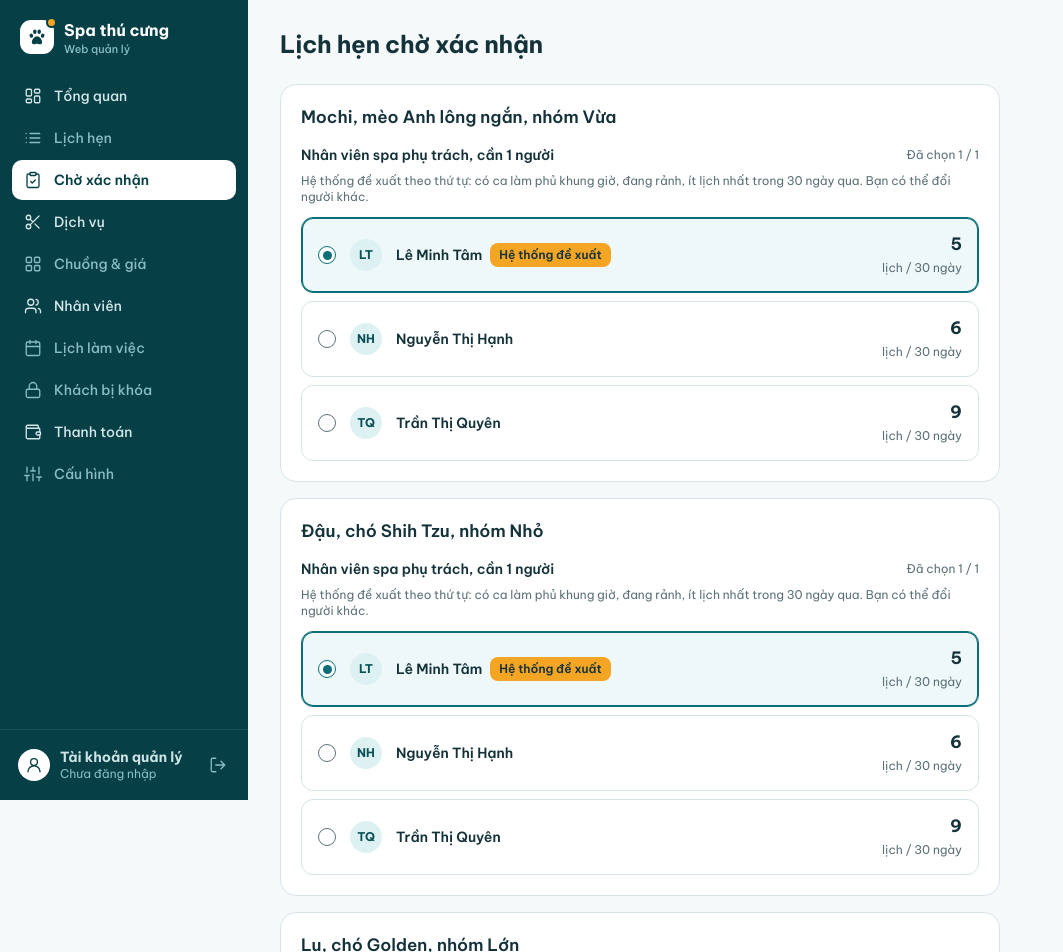
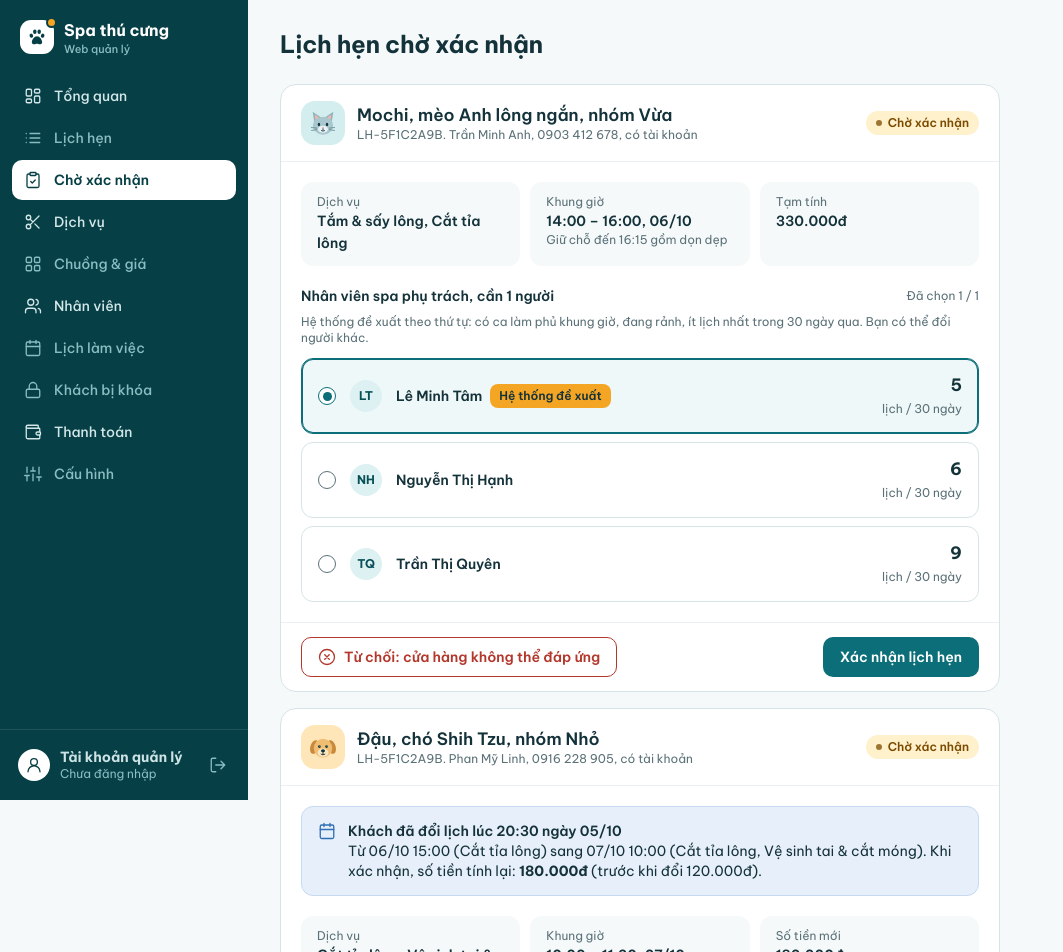
Before and after one commit to dl1803/pet-spa-management, a Next.js app in the folder frontend/manager-web/: page /cho-xac-nhan in a window 1280 px wide. Shown: the top 952 px of the page, without its empty margins (0-1063 px from the left). Built offline with nearby package versions, Linux system fonts and the light colour scheme.

Commit message:
feat(manager-web): dựng xác nhận và từ chối lịch spa kèm phản hồi giá thay đổi

```diff
--- /dev/null
+++ b/frontend/manager-web/features/pending/components/pending-reason-alert.tsx
@@ -0,0 +1,35 @@
+import { Alert } from "@/components/feedback/alert";
+import { formatMoney } from "@/lib/format";
+import { formatEventMoment, formatSlotMoment, type SpaPendingReason } from "../spa-summary";
+
+type PendingReasonAlertProps = {
+  reason: SpaPendingReason;
+  // VND do server tính (số tiền sau khi xác nhận khi khách đã đổi lịch); chỉ hiển thị, không tính lại ở web.
+  amount: number;
+  // Thông tin hiện tại của lịch, để nêu “sang …” khi khách đổi lịch.
+  slotStart: string;
+  serviceNames: string[];
+  hasAccount: boolean;
+  className?: string;
+};
+
+// MW-04 vùng 7 – ghi chú lý do chờ xác nhận (UI-Screens.md, UI demo). Chỉ hiện khi có thông tin lý do (UI-Screens G-08).
+export function PendingReasonAlert({ reason, amount, slotStart, serviceNames, hasAccount, className }: PendingReasonAlertProps) {
+  if (reason.kind === "CustomerChanged") {
+    return (
+      <Alert tone="info" icon="calendar" title={`Khách đã đổi lịch lúc ${formatEventMoment(reason.changedAt)}`} className={className}>
+        Từ {formatSlotMoment(reason.previousSlotStart)} ({reason.previousServiceNames.join(", ")}) sang {formatSlotMoment(slotStart)} (
+        {serviceNames.join(", ")}). Khi xác nhận, số tiền tính lại: <b className="tabular-nums">{formatMoney(amount)}</b> (trước khi
+        đổi {formatMoney(reason.previousAmount)}).
+      </Alert>
+    );
+  }
+
+  const removed = reason.removedStaffNames.length > 0 ? `, phân công cũ (${reason.removedStaffNames.join(", ")}) đã được gỡ` : "";
+  return (
+    <Alert tone="warn" icon="users" title="Cần phân công lại" className={className}>
+      Nhân viên {reason.deactivatedStaffName} bị vô hiệu hóa lúc {formatEventMoment(reason.deactivatedAt)}. Lịch đã quay về Chờ
+      xác nhận{removed}.{hasAccount ? " Khách hàng đã nhận thông báo." : ""}
+    </Alert>
+  );
+}
--- /dev/null
+++ b/frontend/manager-web/features/pending/components/spa-info-grid.tsx
@@ -0,0 +1,35 @@
+import { formatMoney } from "@/lib/format";
+import { formatHoldUntil, formatSlotRange } from "../spa-summary";
+
+type SpaInfoGridProps = {
+  serviceNames: string[];
+  // ISO 8601.
+  slotStart: string;
+  slotEnd: string;
+  bufferMinutes: number;
+  // VND do server tính; chỉ hiển thị, không tính lại ở web (Frontend-Conventions mục 11).
+  amount: number;
+  // Lịch khách đã đổi: nhãn “Số tiền mới” thay cho “Tạm tính” (UI demo MW-04).
+  isCustomerChanged: boolean;
+};
+
+function InfoCell({ label, value, note }: { label: string; value: string; note?: string }) {
+  return (
+    <div className="rounded-xl bg-mist px-4 py-3">
+      <div className="text-xs text-muted">{label}</div>
+      <div className="break-words font-semibold">{value}</div>
+      {note && <div className="text-xs text-muted">{note}</div>}
+    </div>
+  );
+}
+
+// MW-04 vùng 4 cho lịch spa: Dịch vụ, Khung giờ (kèm giờ giữ chỗ), Tạm tính hoặc Số tiền mới. Chỉ hiển thị, không gửi lên API.
+export function SpaInfoGrid({ serviceNames, slotStart, slotEnd, bufferMinutes, amount, isCustomerChanged }: SpaInfoGridProps) {
+  return (
+    <div className="mb-5 grid grid-cols-3 gap-2.5 max-[640px]:grid-cols-1">
+      <InfoCell label="Dịch vụ" value={serviceNames.join(", ")} />
+      <InfoCell label="Khung giờ" value={formatSlotRange(slotStart, slotEnd)} note={formatHoldUntil(slotEnd, bufferMinutes)} />
+      <InfoCell label={isCustomerChanged ? "Số tiền mới" : "Tạm tính"} value={formatMoney(amount)} />
+    </div>
+  );
+}
--- /dev/null
+++ b/frontend/manager-web/features/pending/components/staff-assignment-card.tsx
@@ -0,0 +1,145 @@
+"use client";
+
+import { useId, useState } from "react";
+import { Controller, useForm, useWatch } from "react-hook-form";
+import { PetAvatar } from "@/components/domain/pet-avatar";
+import { Icon } from "@/components/icons";
+import { Badge } from "@/components/ui/badge";
+import { Button } from "@/components/ui/button";
+import { Card, CardBody, CardFooter } from "@/components/ui/card";
+import { ConfirmDialog } from "@/components/ui/confirm-dialog";
+import type { ConfirmSpaRequest, Species, SpaSuggestions } from "@/lib/api/types";
+import { formatAppointmentCode } from "@/lib/format";
+import { getInitialStaffIds, isStaffSelectionComplete } from "../staff-selection";
+import type { SpaPendingReason } from "../spa-summary";
+import { PendingReasonAlert } from "./pending-reason-alert";
+import { SpaInfoGrid } from "./spa-info-grid";
+import { StaffAssignmentPanel } from "./staff-assignment-panel";
+
+type StaffAssignmentCardProps = {
+  appointmentId: string;
+  title: string;
+  customerName: string;
+  customerPhone: string;
+  hasAccount: boolean;
+  species: Species;
+  serviceNames: string[];
+  // ISO 8601.
+  slotStart: string;
+  slotEnd: string;
+  bufferMinutes: number;
+  // VND do server tính; web chỉ hiển thị.
+  amount: number;
+  pendingReason: SpaPendingReason | null;
+  suggestions: SpaSuggestions;
+  onConfirm: (request: ConfirmSpaRequest) => void;
+  onReject: () => void;
+};
+
+// MW-04 vùng 3, 4, 5, 6, 7 cho lịch spa và hộp thoại MW-04·D1 (UI-Screens.md). Quản lý xem thông tin lịch, chọn đủ nhân viên
+// rồi xác nhận, hoặc từ chối khi cửa hàng không đáp ứng được. Số tiền chỉ hiển thị: backend tính lại khi xác nhận (BR-26);
+// trùng lịch, ngoài ca do backend kiểm tra khi xác nhận (UI-Screens G-08).
+export function StaffAssignmentCard({
+  appointmentId,
+  title,
+  customerName,
+  customerPhone,
+  hasAccount,
+  species,
+  serviceNames,
+  slotStart,
+  slotEnd,
+  bufferMinutes,
+  amount,
+  pendingReason,
+  suggestions,
+  onConfirm,
+  onReject,
+}: StaffAssignmentCardProps) {
+  const titleId = `${useId()}-title`;
+  const { control } = useForm<{ staffIds: string[] }>({
+    defaultValues: { staffIds: getInitialStaffIds(suggestions) },
+  });
+  const staffIds = useWatch({ control, name: "staffIds" });
+  const [isRejecting, setIsRejecting] = useState(false);
+  const canConfirm = isStaffSelectionComplete(staffIds, suggestions.staffRequired);
+
+  return (
+    <section aria-labelledby={titleId}>
+      <Card>
+        <div className="flex items-center gap-3 border-b border-line-soft px-5 py-4 max-[640px]:flex-wrap">
+          <PetAvatar species={species} />
+          <div className="min-w-0 grow">
+            <h2 id={titleId} className="break-words">{title}</h2>
+            <p className="text-xs text-muted">
+              {formatAppointmentCode(appointmentId)}. {customerName}, {customerPhone}, {hasAccount ? "có tài khoản" : "khách vãng lai"}
+            </p>
+          </div>
+          <Badge tone="st-1">Chờ xác nhận</Badge>
+        </div>
+        <CardBody>
+          {pendingReason && (
+            <PendingReasonAlert
+              reason={pendingReason}
+              amount={amount}
+              slotStart={slotStart}
+              serviceNames={serviceNames}
+              hasAccount={hasAccount}
+              className="mb-5"
+            />
+          )}
+          <SpaInfoGrid
+            serviceNames={serviceNames}
+            slotStart={slotStart}
+            slotEnd={slotEnd}
+            bufferMinutes={bufferMinutes}
+            amount={amount}
+            isCustomerChanged={pendingReason?.kind === "CustomerChanged"}
+          />
+          <Controller
+            control={control}
+            name="staffIds"
+            render={({ field }) => (
+              <StaffAssignmentPanel
+                suggestions={suggestions}
+                selectedStaffIds={field.value}
+                onSelectedStaffIdsChange={field.onChange}
+              />
+            )}
+          />
+        </CardBody>
+        <CardFooter>
+          <Button variant="danger" onClick={() => setIsRejecting(true)}>
+            <Icon name="x-circle" className="size-[18px]" />
+            Từ chối: cửa hàng không thể đáp ứng
+          </Button>
+          <div className="ml-auto">
+            <Button disabled={!canConfirm} onClick={() => onConfirm({ staffIds })}>
+              Xác nhận lịch hẹn
+            </Button>
+          </div>
+        </CardFooter>
+      </Card>
+
+      {isRejecting && (
+        <ConfirmDialog
+          icon="x-circle"
+          tone="danger"
+          title="Từ chối lịch hẹn này?"
+          description="Dùng khi cửa hàng không có nhân viên hoặc chuồng phù hợp."
+          confirmLabel="Từ chối lịch hẹn"
+          onConfirm={() => {
+            setIsRejecting(false);
+            onReject();
+          }}
+          onCancel={() => setIsRejecting(false)}
+        >
+          <p>
+            Lịch chuyển sang Đã hủy với lý do cửa hàng không thể đáp ứng. Khách có tài khoản nhận thông báo kèm lý do;
+            khách vãng lai được lễ tân gọi báo.
+          </p>
+        </ConfirmDialog>
+      )}
+    </section>
+  );
+}
--- a/frontend/manager-web/features/pending/screens/pending-screen.tsx
+++ b/frontend/manager-web/features/pending/screens/pending-screen.tsx
@@ -1,49 +1,41 @@
 "use client";
 
-// MW-04 Xử lý lịch hẹn chờ xác nhận – UI-Screens.md. Hiện có vùng 5 (nhân viên spa phụ trách) và vùng 3, 4, 6, 8
-// (thông tin lịch, chọn chuồng, xác nhận, từ chối lịch lưu trú), dùng dữ liệu mô phỏng; chưa gọi API.
+// MW-04 Xử lý lịch hẹn chờ xác nhận – UI-Screens.md. Hiện có vùng 3, 4, 5, 6, 7 (lịch spa) và vùng 3, 4, 6, 8 (lịch lưu trú),
+// dùng dữ liệu mô phỏng; chưa gọi API.
 import { useState } from "react";
-import { Controller, useForm } from "react-hook-form";
 import { useToast } from "@/components/feedback/toast";
 import { formatAppointmentCode } from "@/lib/format";
-import type { ConfirmHotelRequest } from "@/lib/api/types";
+import type { ConfirmHotelRequest, ConfirmSpaRequest } from "@/lib/api/types";
 import { CageAssignmentCard } from "../components/cage-assignment-card";
 import { PendingEmptyState } from "../components/pending-empty-state";
-import { StaffAssignmentPanel } from "../components/staff-assignment-panel";
+import { StaffAssignmentCard } from "../components/staff-assignment-card";
 import { MOCK_CAGE_ASSIGNMENTS, MOCK_STAFF_ASSIGNMENTS, type MockCageAssignment, type MockStaffAssignment } from "../mock-data";
-import { getInitialStaffIds } from "../staff-selection";
+import { getSpaConfirmMessage } from "../spa-summary";
 
-function StaffAssignmentCard({ appointmentId, title, suggestions }: MockStaffAssignment) {
-  const { control } = useForm<{ staffIds: string[] }>({
-    defaultValues: { staffIds: getInitialStaffIds(suggestions) },
-  });
-  const titleId = `assignment-${appointmentId}`;
-
-  return (
-    <section aria-labelledby={titleId} className="rounded-2xl border border-line bg-white p-5">
-      <h2 id={titleId} className="mb-4">{title}</h2>
-      <Controller
-        control={control}
-        name="staffIds"
-        render={({ field }) => (
-          <StaffAssignmentPanel
-            suggestions={suggestions}
-            selectedStaffIds={field.value}
-            onSelectedStaffIdsChange={field.onChange}
-          />
-        )}
-      />
-    </section>
-  );
-}
+const REJECTED_MESSAGE = "Đã từ chối lịch hẹn. Khách đã được thông báo.";
 
 export function PendingScreen() {
   const { showSuccess } = useToast();
-  // Lịch lưu trú đã xử lý rời danh sách, như khi backend đổi trạng thái khỏi Chờ xác nhận.
+  // Lịch đã xử lý rời danh sách, như khi backend đổi trạng thái khỏi Chờ xác nhận.
+  const [staffAssignments, setStaffAssignments] = useState<MockStaffAssignment[]>(MOCK_STAFF_ASSIGNMENTS);
   const [cageAssignments, setCageAssignments] = useState<MockCageAssignment[]>(MOCK_CAGE_ASSIGNMENTS);
+
+  function removeStaffAssignment(appointmentId: string) {
+    setStaffAssignments((current) => current.filter((item) => item.appointmentId !== appointmentId));
+  }
 
   function removeCageAssignment(appointmentId: string) {
     setCageAssignments((current) => current.filter((item) => item.appointmentId !== appointmentId));
+  }
+
+  function handleConfirmSpa(assignment: MockStaffAssignment, { staffIds }: ConfirmSpaRequest) {
+    removeStaffAssignment(assignment.appointmentId);
+    showSuccess(getSpaConfirmMessage(assignment, staffIds));
+  }
+
+  function handleRejectSpa({ appointmentId }: MockStaffAssignment) {
+    removeStaffAssignment(appointmentId);
+    showSuccess(REJECTED_MESSAGE);
   }
 
   function handleConfirm({ appointmentId, suggestions, cages }: MockCageAssignment, { cageId }: ConfirmHotelRequest) {
@@ -55,10 +47,10 @@ export function PendingScreen() {
 
   function handleReject({ appointmentId }: MockCageAssignment) {
     removeCageAssignment(appointmentId);
-    showSuccess("Đã từ chối lịch hẹn. Khách đã được thông báo.");
+    showSuccess(REJECTED_MESSAGE);
   }
 
-  const isEmpty = MOCK_STAFF_ASSIGNMENTS.length === 0 && cageAssignments.length === 0;
+  const isEmpty = staffAssignments.length === 0 && cageAssignments.length === 0;
 
   return (
     <div>
@@ -69,8 +61,13 @@ export function PendingScreen() {
         </div>
       ) : (
         <div className="mt-6 flex max-w-[720px] flex-col gap-4">
-          {MOCK_STAFF_ASSIGNMENTS.map((assignment) => (
-            <StaffAssignmentCard key={assignment.appointmentId} {...assignment} />
+          {staffAssignments.map((assignment) => (
+            <StaffAssignmentCard
+              key={assignment.appointmentId}
+              {...assignment}
+              onConfirm={(request) => handleConfirmSpa(assignment, request)}
+              onReject={() => handleRejectSpa(assignment)}
+            />
           ))}
           {cageAssignments.map((assignment) => (
             <CageAssignmentCard
--- a/frontend/manager-web/package.json
+++ b/frontend/manager-web/package.json
@@ -7,7 +7,7 @@
     "build": "next build",
     "start": "next start",
     "lint": "eslint",
-    "test": "node --import ./tests/register.mjs --test tests/infrastructure.test.mjs tests/staff-selection.test.mjs tests/staff-assignment-panel.test.mjs tests/alert.test.mjs tests/spa-summary.test.mjs tests/service-forms.test.mjs tests/service-form.test.mjs tests/service-screen.test.mjs tests/cage-selection.test.mjs tests/stay-summary.test.mjs tests/cage-assignment-panel.test.mjs tests/cage-assignment-card.test.mjs tests/shared-components.test.mjs tests/staff-forms.test.mjs tests/staff-components.test.mjs tests/staff-form.test.mjs tests/staff-screen.test.mjs tests/payment-forms.test.mjs tests/payment-list.test.mjs tests/payment-ui.test.mjs tests/payment-components.test.mjs",
+    "test": "node --import ./tests/register.mjs --test tests/infrastructure.test.mjs tests/staff-selection.test.mjs tests/staff-assignment-panel.test.mjs tests/alert.test.mjs tests/spa-summary.test.mjs tests/staff-assignment-card.test.mjs tests/service-forms.test.mjs tests/service-form.test.mjs tests/service-screen.test.mjs tests/cage-selection.test.mjs tests/stay-summary.test.mjs tests/cage-assignment-panel.test.mjs tests/cage-assignment-card.test.mjs tests/shared-components.test.mjs tests/staff-forms.test.mjs tests/staff-components.test.mjs tests/staff-form.test.mjs tests/staff-screen.test.mjs tests/payment-forms.test.mjs tests/payment-list.test.mjs tests/payment-ui.test.mjs tests/payment-components.test.mjs",
     "test:smoke": "node --test tests/shell.test.mjs",
     "test:contract": "node --import ./tests/register.mjs --test ../../tests/manager-web-contract.test.mjs"
   },
```
Also changed, not shown: 1 other file (tests, documents, lock files or other folders).
